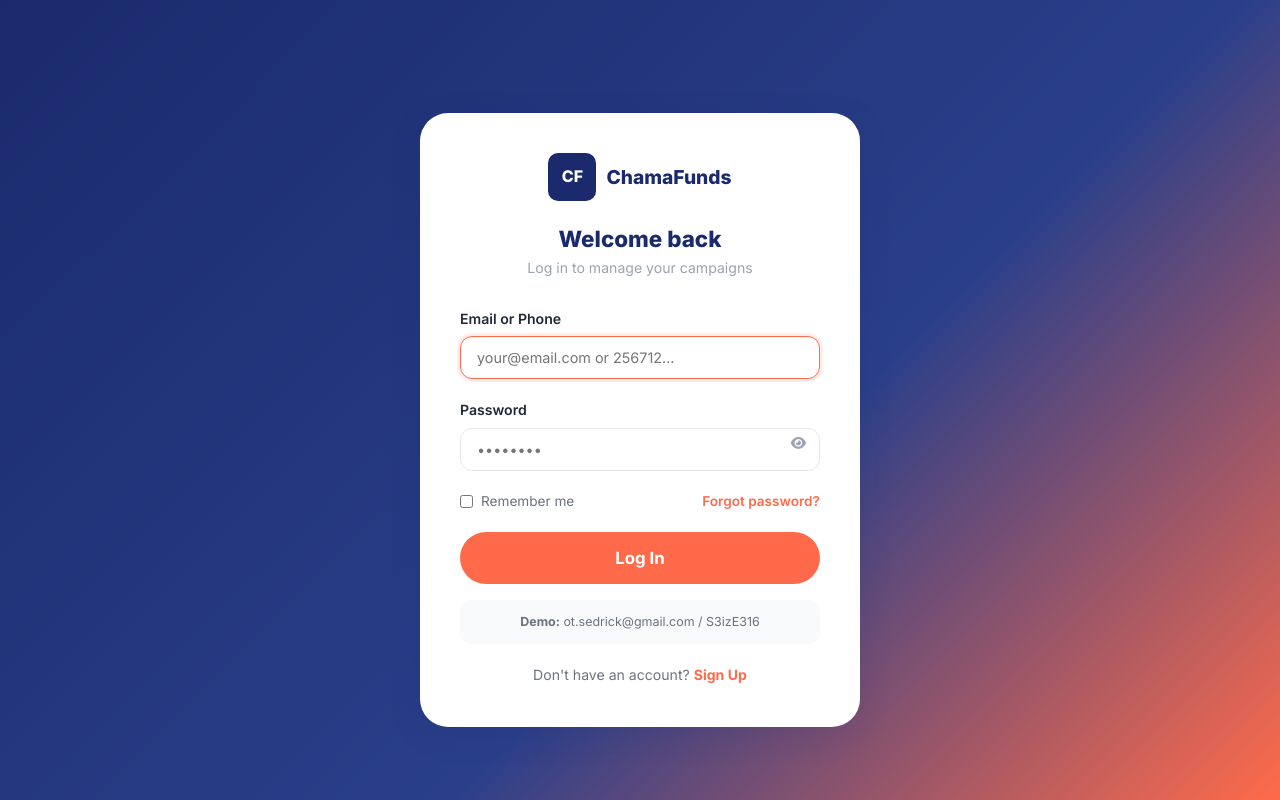
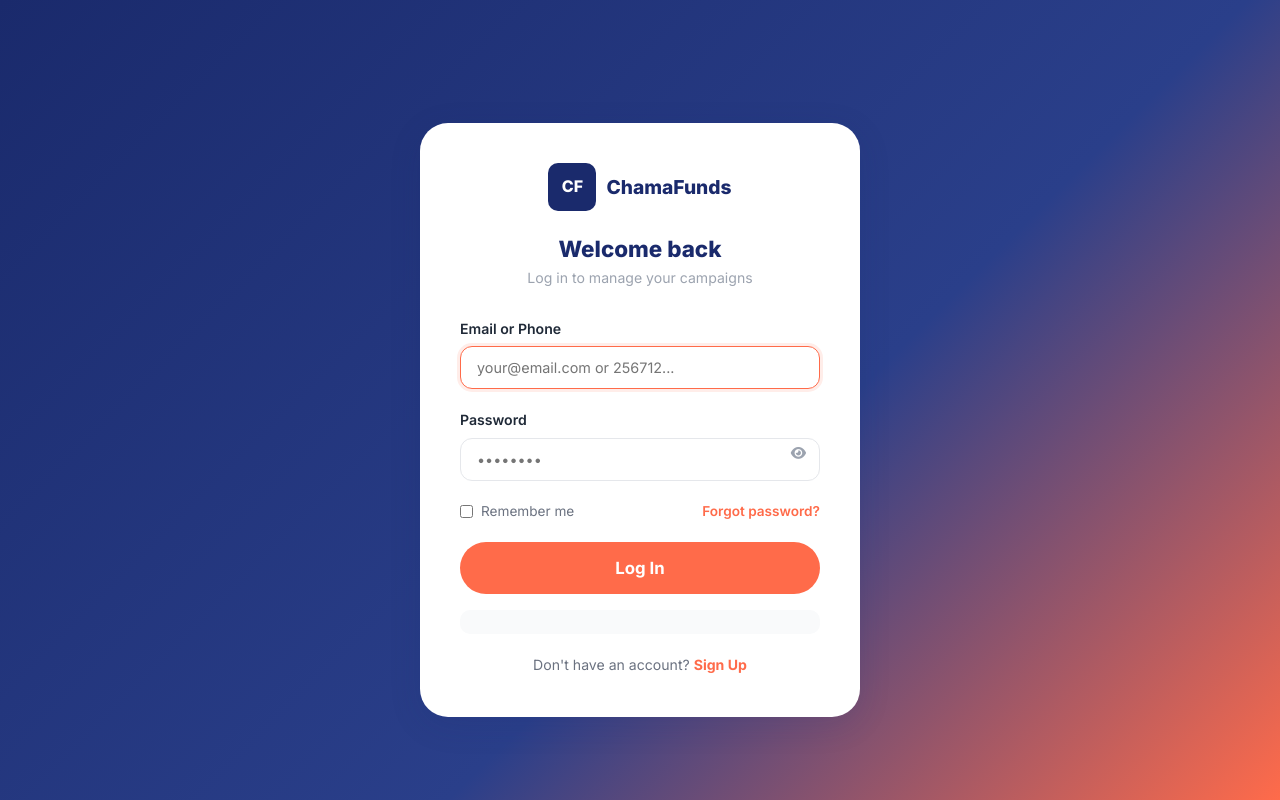
Before and after one commit to KaKebe-Technologies-Limited/chama-funds-official, a PHP site: page /chama/login.php in a window 1280 px wide. Run offline with PHP 8.4, Linux system fonts and the light colour scheme.

Commit message:
login updates

```diff
--- a/login.php
+++ b/login.php
@@ -73,7 +73,7 @@ if ($msg === 'unauthorized')  $errMsg  = 'You need to log in to access that page
 
     <!-- Demo credentials hint -->
     <div style="margin-top:16px;padding:12px;background:#f9fafb;border-radius:10px;font-size:.78rem;color:#6b7280;text-align:center;">
-      <strong>Demo:</strong> ot.sedrick@gmail.com / S3izE316
+      <!-- <strong>Demo:</strong> ot.sedrick@gmail.com / S3izE316 -->
     </div>
 
     <p style="text-align:center;font-size:.88rem;color:#6b7280;margin-top:20px;">
```
